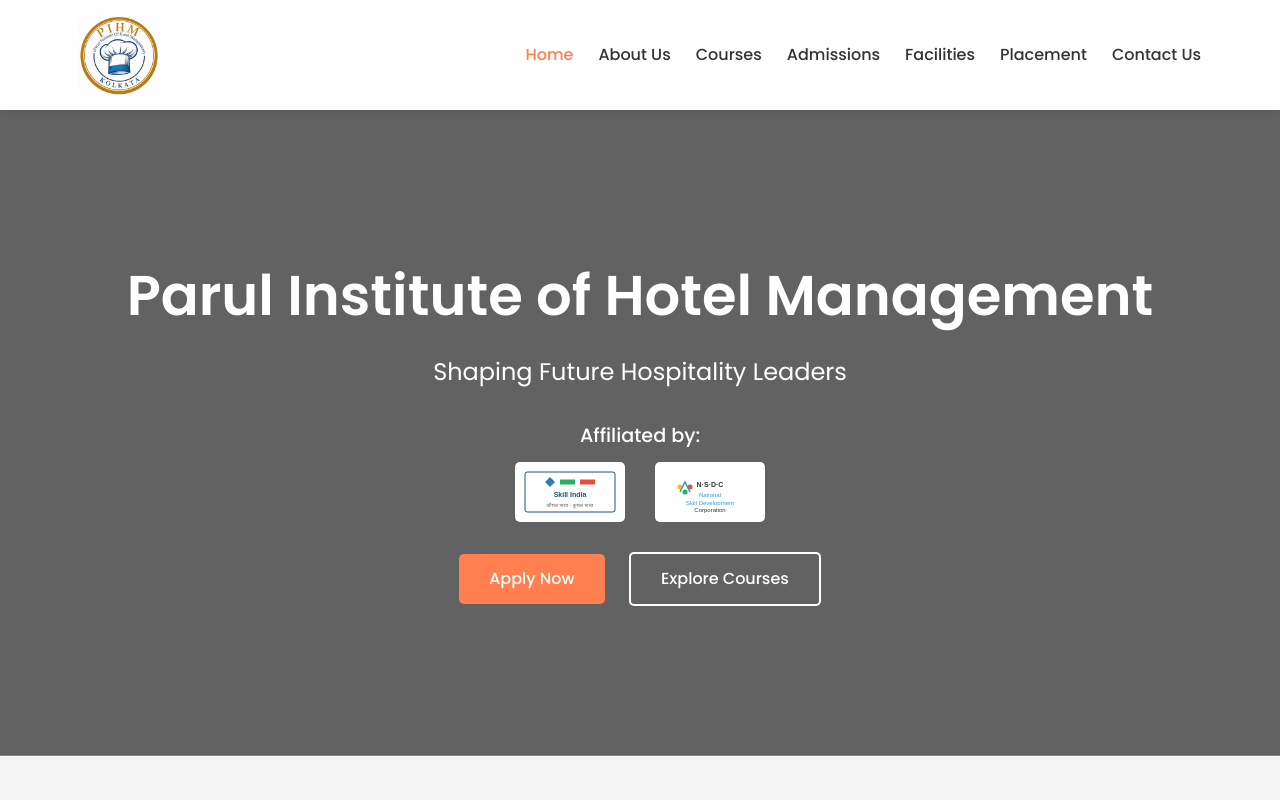
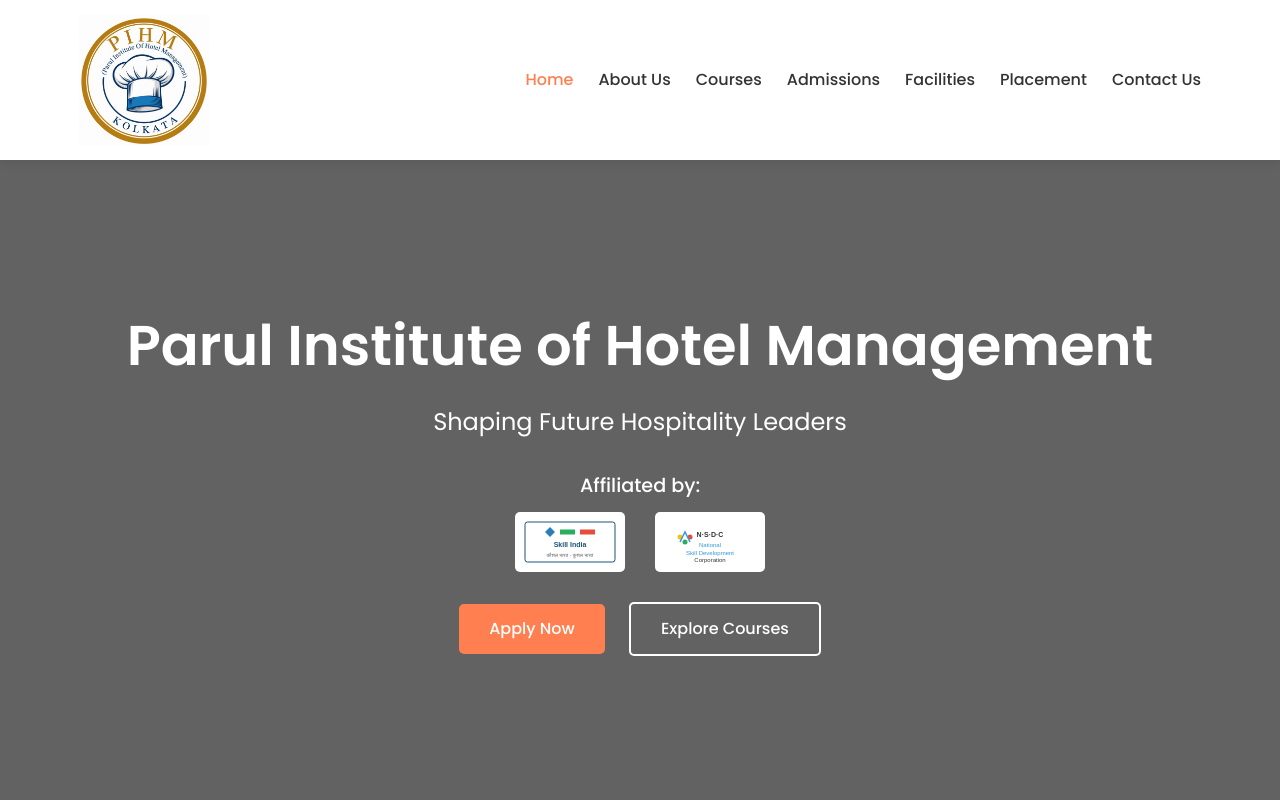
Before and after one commit to Jit-Dutta91/PIHM, a plain HTML site: page index.html in a window 1280 px wide. Shown: the top 800 px of the page. Drawn offline with Linux system fonts and the light colour scheme.

Commit message:
increased the logo size

```diff
--- a/css/style.css
+++ b/css/style.css
@@ -392,7 +392,7 @@ header {
 }
 
 .logo-img {
-  height: 80px;
+  height: 130px;
   width: auto;
   transition: transform 0.3s ease;
   display: block;
```
Also changed, not shown: images/logo.svg (deleted).
